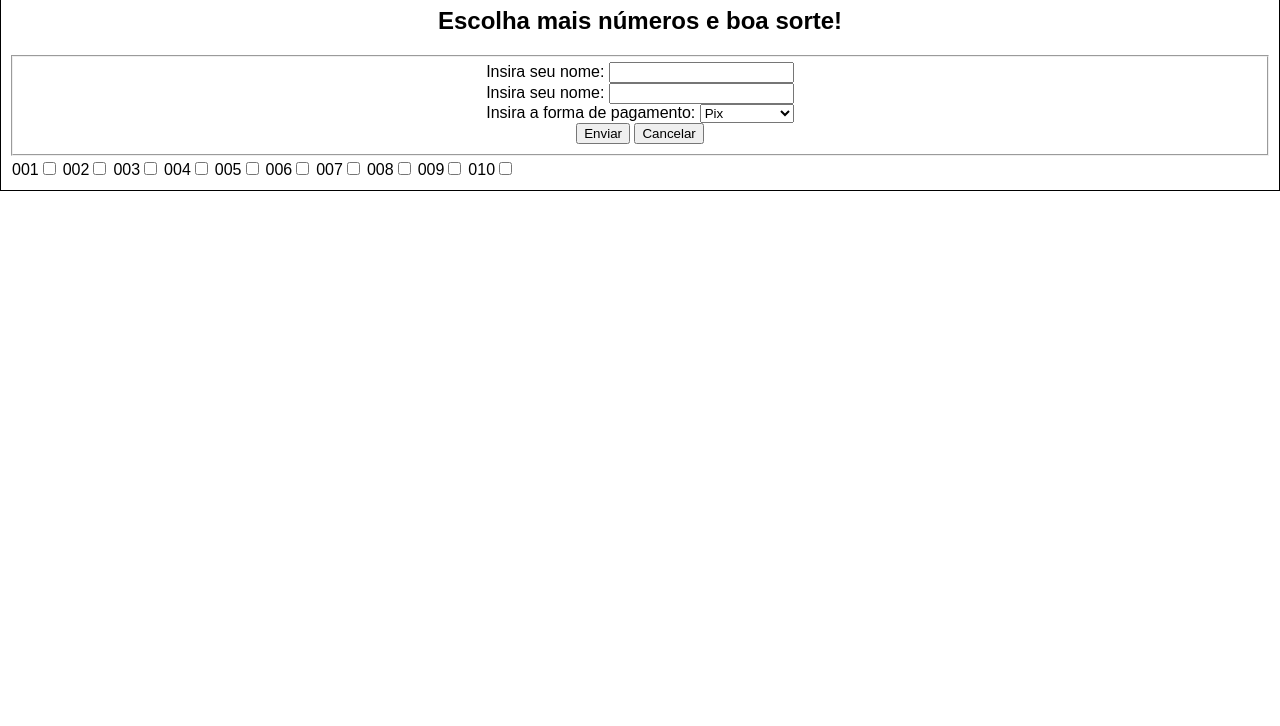
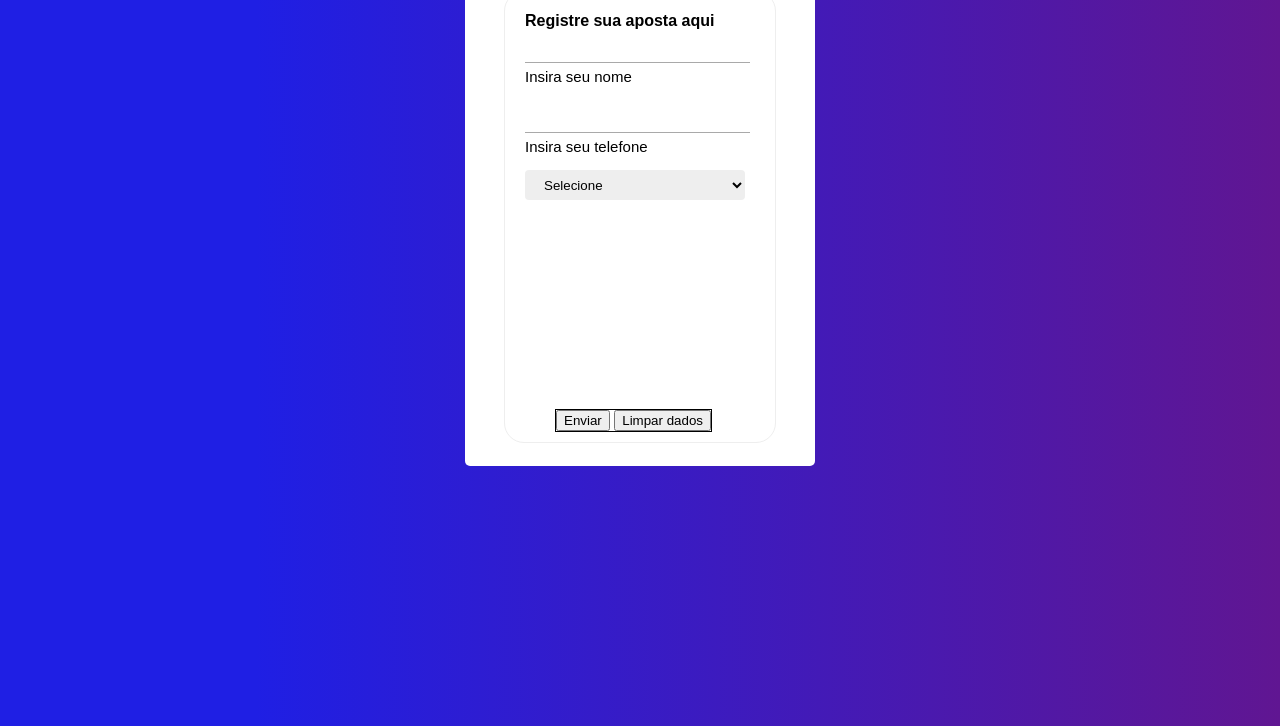
Before and after one commit to Angelium-Eddra/Rifador_on-line, a plain HTML site: page index.html in a window 1280 px wide. Shown: the part 74-800 px from the top of the page. Drawn offline with Linux system fonts and the light colour scheme.

Commit message:
Experimentando com estilização CSS

```diff
--- a/index.html
+++ b/index.html
@@ -3,62 +3,38 @@
 <head>
    <meta charset="UTF-8">
    <meta name="viewport" content="width=device-width, initial-scale=1.0">
-    <title>Rifador</title>
    <link rel="stylesheet" href="style.css">
+   <title>Formulário</title>
 </head>
 <body>
-    <h1>Bem vindo a rifa online: Dia dos pais!</h1>
-    <h2>Escolha mais números e boa sorte!</h2>
+   <form action="">
+      <div id="fundo">
+         <div id="conteudo_cliente">
+         <span id="form_title"><strong >Registre sua aposta aqui</strong></span>
 
-    <form id="marcando_numero_rifa">
-        <fieldset>
-            <div>
-                <label for="nome">
-                    Insira seu nome:
+         <label class="info_set" for="nome">
             <input type="text" id="nome">
+            <p class="ind">Insira seu nome</p>
          </label>
+         <label class="info_set" for="tel">
+            <input type="text" id="tel">
+            <p class="ind">Insira seu telefone</p>
+         </label>
+         <div id="choice_pag">
+            <select name="forma_pagamento" id="pag_choices">
+               <option value="Selecione">Selecione</option>
+               <option value="Pix">Pix</option>
+               <option value="Dinheiro">Dinheiro</option>
+               <option value="Cartão">Cartão</option>
+            </select>
+         </div>
+         <div id="actions">
+            <button type="submit">Enviar</button>
+            <button type="reset">Limpar dados</button>
          </div>
 
-            <div>
-                <label for="telefone">
-                    Insira seu nome:
-                    <input type="text" id="telefone">
-                </label>
-
       </div>
-
-            <div>
-                <label for="forma_pagamento">
-                    Insira a forma de pagamento:
-                    <select name="" id="forma_pagamento">
-                        <option value="Cartão0">Cartão</option>
-                        <option value="Dinheiro">Dinheiro</option>
-                        <option value="Pix" selected>Pix</option>
-                        <option value="Outra forma">Outra forma</option>
-                    </select>
-                </label>
       </div>
-            <button type="submit">Enviar</button>
-            <button type="reset">Cancelar</button>
-        </fieldset>
-
-        <table>
-            <tr>
-                <td><label for="001">001<input type="checkbox" class="numeros" id="001" onclick="escolhido('001')"></label></td>
-                <td><label for="002">002<input type="checkbox" class="numeros" id="002" onclick="escolhido('002')"></label></td>
-                <td><label for="003">003<input type="checkbox" class="numeros" id="003" onclick="escolhido('003')"></label></td>
-                <td><label for="004">004<input type="checkbox" class="numeros" id="004" onclick="escolhido('004')"></label></td>
-                <td><label for="005">005<input type="checkbox" class="numeros" id="005" onclick="escolhido('005')"></label></td>
-                <td><label for="006">006<input type="checkbox" class="numeros" id="006" onclick="escolhido('006')"></label></td>
-                <td><label for="007">007<input type="checkbox" class="numeros" id="007" onclick="escolhido('007')"></label></td>
-                <td><label for="007">008<input type="checkbox" class="numeros" id="008" onclick="escolhido('008')"></label></td>
-                <td><label for="007">009<input type="checkbox" class="numeros" id="009" onclick="escolhido('009')"></label></td>
-                <td><label for="007">010<input type="checkbox" class="numeros" id="010" onclick="escolhido('010')"></label></td>
-            </tr>
-        </table>
    </form>
-
-
-    <script src="script.js"></script>
 </body>
 </html>
--- a/style.css
+++ b/style.css
@@ -1,81 +1,91 @@
-html {
-    font-family: Arial, Helvetica, sans-serif;
-    text-align: center;
-    border: 1px solid black;
+/* ANIMAÇÔES DA PÁGINA */
+@keyframes selecionado{
+   0% {}
+   100% {font-size: 12px; color: black;}
+}
+@keyframes desselecionado{
+   0% {}
+   100% { font-size: 15px; color: black}
+}
 
+/* -------------------- */
+
+
+/* Fundinho bonito */
+html{
+   font-family: sans-serif;
+   background-image: linear-gradient(90deg, rgb(31, 31, 228) 20%, rgb(96, 22, 146));
 }
 
 
-.input {
-    padding: 10px;
-    padding-left: 15px;
-    width: 300px; height: 20px;
-    border: 0;
-    border-radius: 30px;
-    color: rgb(73, 73, 73);
-    background-color:rgb(175, 175, 175);
+
+/* Fundo branco, formatção e posição do formulário */
+#fundo{
+   position: absolute;
+   background-color: #fff;
+   transform: translate(-50%, 0%);
+   top: 5%;
+   left: 50%;
+   width: 350px; height: 500px;
+   border-radius: 5px;
+
+}
+/* Formatação do conteúdo */
+#conteudo_cliente{
+   position: absolute;
+   transform: translate(-50%, 0%);
+   top: 5%;
+   left: 50%;
+   padding-left: 20px;
+   padding-top: 20px;
+   width: 250px; height: 430px;
+   border: 1px solid #eee;
+   border-radius: 20px;
 }
 
-.riff_button {
-    width: 50px;
-    height: 50px;
-    size:  40px;
-    margin: 2px;
-    color: white;
-    background-color: rgb(0, 0, 255);
-    border-radius: 25px;
-    border: transparent;
-    font-family:Arial, Helvetica, sans-serif;
+/* Estilização da área de texto */
+.info_set input{
+   border: none;
+   border-bottom: 1px solid #a9a9a9;
+   height: 20px;
+   font-size: 17px;
+   margin-top: 10px;
 }
 
-#form_info {
-    padding: 20px;
-    width: 60%;
-    min-width: 400px;
-    height: 420px;
-    background-color: rgb(228, 240, 245);
-    margin: auto;
-    border-radius: 20px;
+/* Estilização do indicador de texto */
+.info_set p{
+   margin-top: 5px;
+   color: rgb(0, 0, 0);
+   font-size: 15px;
+   animation-name: desselecionado;
+   animation-duration: 0.2s;
 }
 
-#ok_button {
-    position: relative;
-    width: 100px;
-    height: 30px;
-    font-size: 15px;
-    background-color: blue;
-    color: white;
-    border: 0;
-    border-radius: 8px;
-    bottom: -30px;
-    left: -20px;
+/* Regular tamanho do indicador ao clicar */
+.info_set input:focus + p{
+   font-size: 12px;
+   animation-name: selecionado;
+   animation-duration: 0.2s;
 }
 
-#cancel_button {
-    position: relative;
-    width: 100px;
-    height: 30px;
-    background-color: red;
-    color: white;
-    font-size: 15px;
-    border: 0;
-    border-radius: 8px;
-    bottom: -30px;
-    right: -20px;
+/* Estilizar opção forma de pagamento */
+#choice_pag{
+   position: relaive;
 }
 
-#table {
-    position: relative;
-    margin: auto;
-    margin-top: 50px;
+#pag_choices{
+   position: relative;
+   width: 220px; height: 30px;
+   margin-bottom: 10px;
+   background-color: #eee;
+   border: none;
+   border-radius: 4px;
+   padding-left: 15px;
 }
 
-#valor {
-    position: relative;
-    margin: auto;
-    margin-top: 20px;
-    width: 30%;
-    min-width: 100px;
-    font-size: 25px;
-    border-bottom: 2px solid  black;
+#actions{
+   position: absolute;
+   bottom: 10px;
+   left: 50px;
+   border: 1px solid black;
 }
```
Lines whose indentation alone changed are shown as unchanged.
